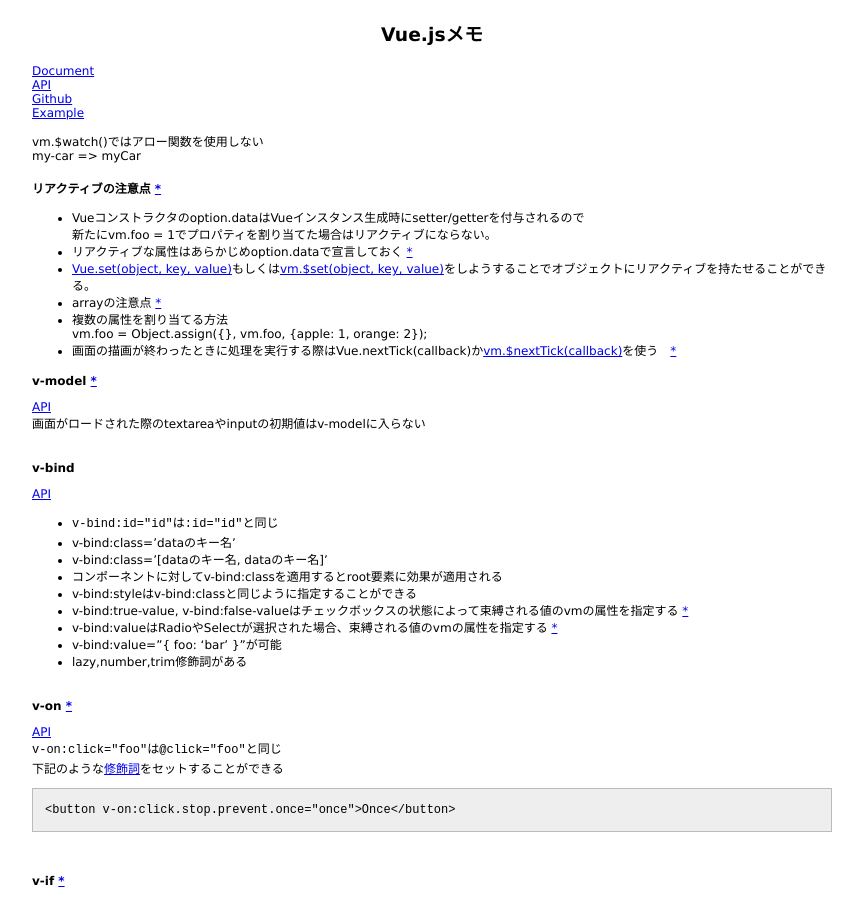
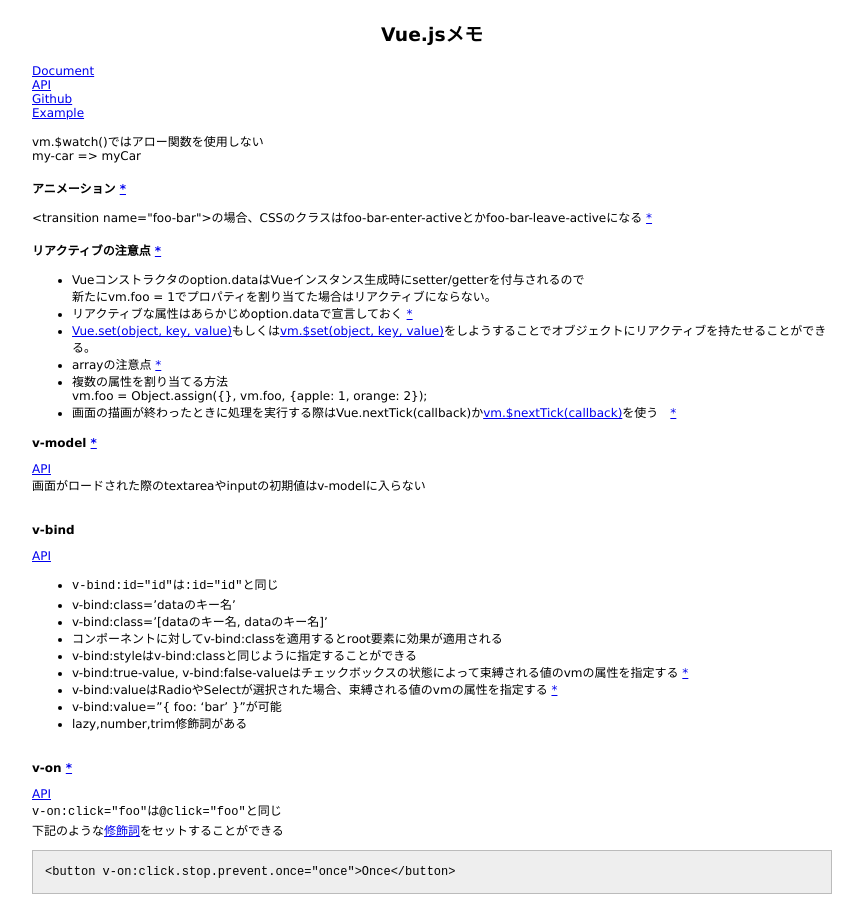
Before and after one commit to 38elements/38elements.github.com, a Jekyll site: the page built from _posts/2016-12-20-vuejs.md, in a window 1280 px wide and 900 px high. Shown: the whole window, without its empty margins (208-1071 px from the left). Built offline with Jekyll 4.4.1, drawn with Linux system fonts in a browser that asks for light colours.

Commit message:
Update 2016-12-20-vuejs.md

```diff
--- a/_posts/2016-12-20-vuejs.md
+++ b/_posts/2016-12-20-vuejs.md
@@ -10,6 +10,9 @@ title: Vue.jsメモ
 vm.$watch()ではアロー関数を使用しない
 my-car => myCar
 
+#### アニメーション [\*](https://vuejs.org/v2/guide/transitions.html#Overview)
+&lt;transition name=&quot;foo-bar&quot;&gt;の場合、CSSのクラスはfoo-bar-enter-activeとかfoo-bar-leave-activeになる [\*](https://vuejs.org/v2/guide/transitions.html#Transition-Classes)
+
 #### リアクティブの注意点 [\*](https://jp.vuejs.org/v2/guide/reactivity.html)
 * Vueコンストラクタのoption.dataはVueインスタンス生成時にsetter/getterを付与されるので
 新たにvm.foo = 1でプロパティを割り当てた場合はリアクティブにならない。
@@ -19,6 +22,7 @@ my-car => myCar
 * 複数の属性を割り当てる方法
 {%raw%}vm.foo = Object.assign({}, vm.foo, {apple: 1, orange: 2});{%endraw%}
 * 画面の描画が終わったときに処理を実行する際はVue.nextTick(callback)か[vm.$nextTick(callback)](https://vuejs.org/v2/guide/reactivity.html#Async-Update-Queue)を使う　[\*](https://vuejs.org/v2/guide/reactivity.html#Async-Update-Queue)
+<br>
 
 #### v-model [\*](https://vuejs.org/v2/guide/forms.html)
 [API](https://vuejs.org/v2/api/#v-model)
```
